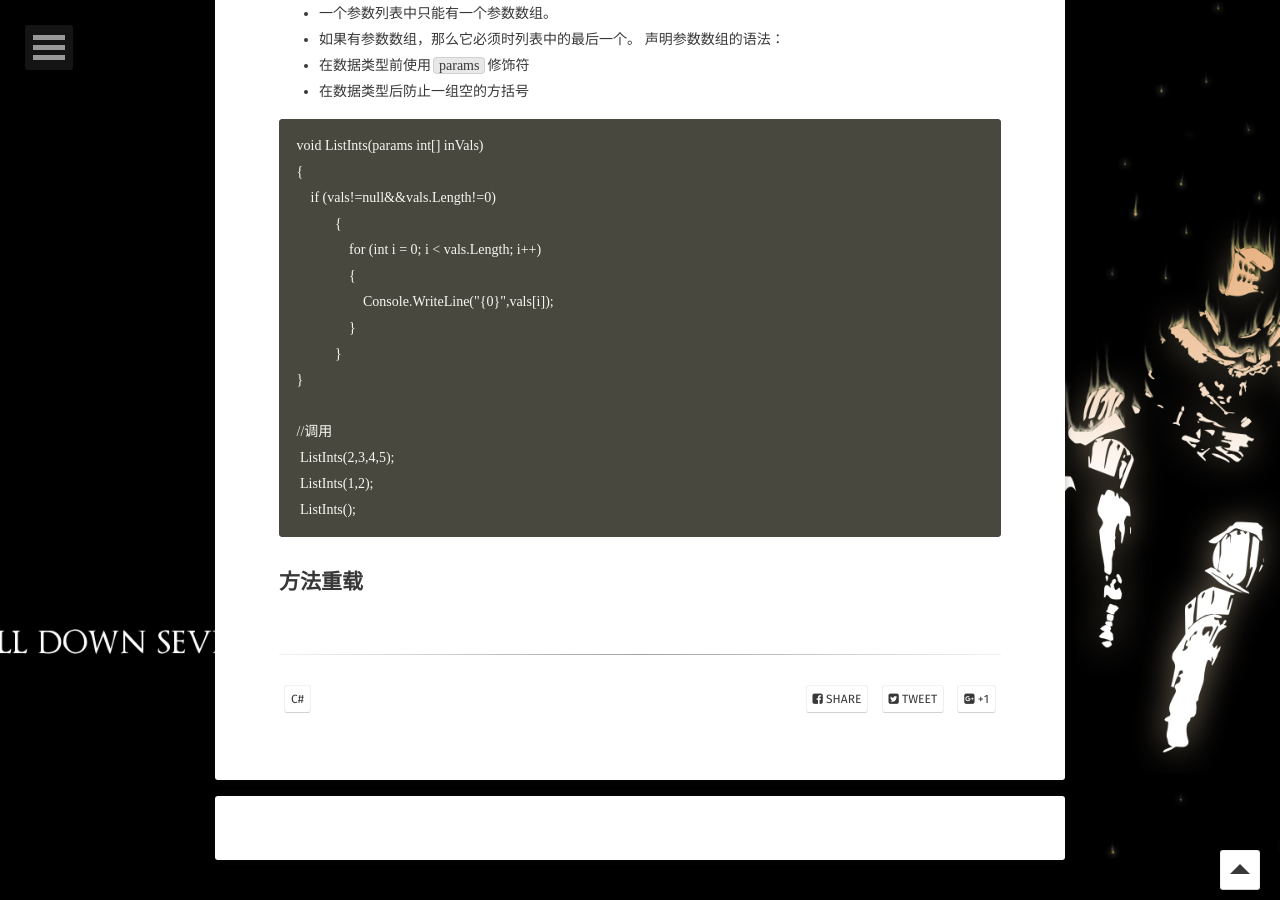
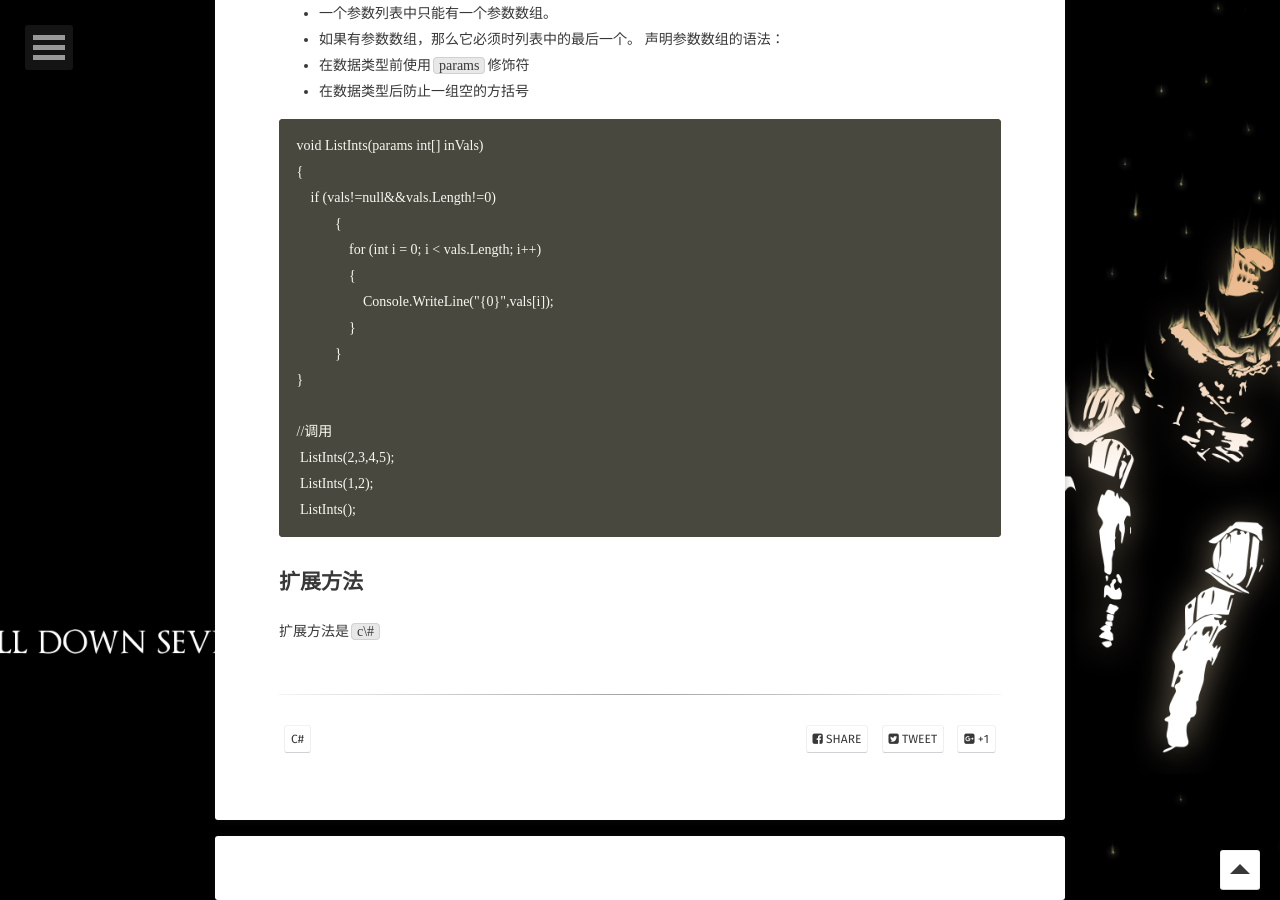
Before and after one commit to user3301/user3301.github.io, a Jekyll site: the page built from _posts/2017-12-05-Csharp-vs-java.md, in a window 1280 px wide and 900 px high, scrolled down 2826 px. Built offline with Jekyll 4.4.1, drawn with Linux system fonts in a browser that asks for light colours; some web fonts are replaced; comment, search, counter and statistics services are not loaded.

Commit message:
extension method

````diff
--- a/_posts/2017-12-05-Csharp-vs-java.md
+++ b/_posts/2017-12-05-Csharp-vs-java.md
@@ -90,4 +90,5 @@ MyMethod(out y)
   ListInts();
 ```
 
-## 方法重载
+## 扩展方法
+扩展方法是`c\#`
````
